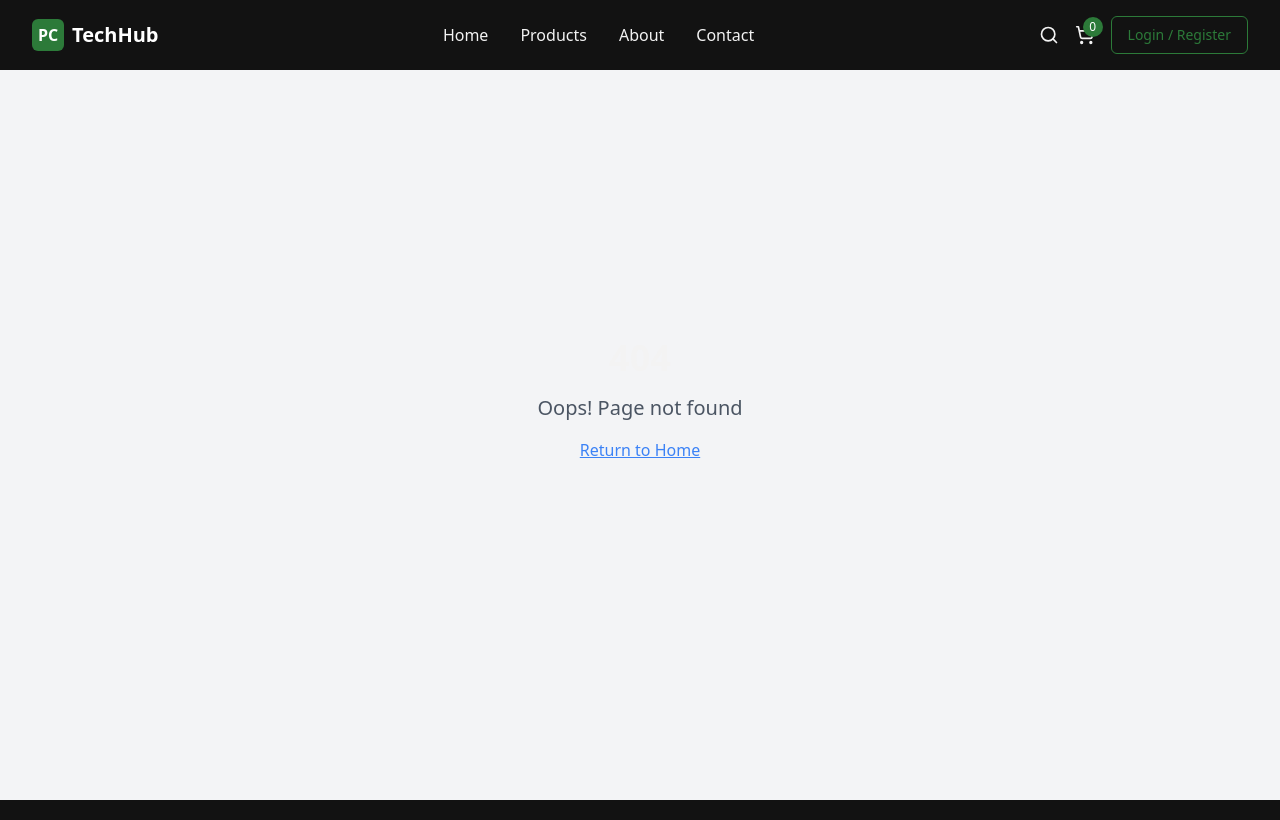
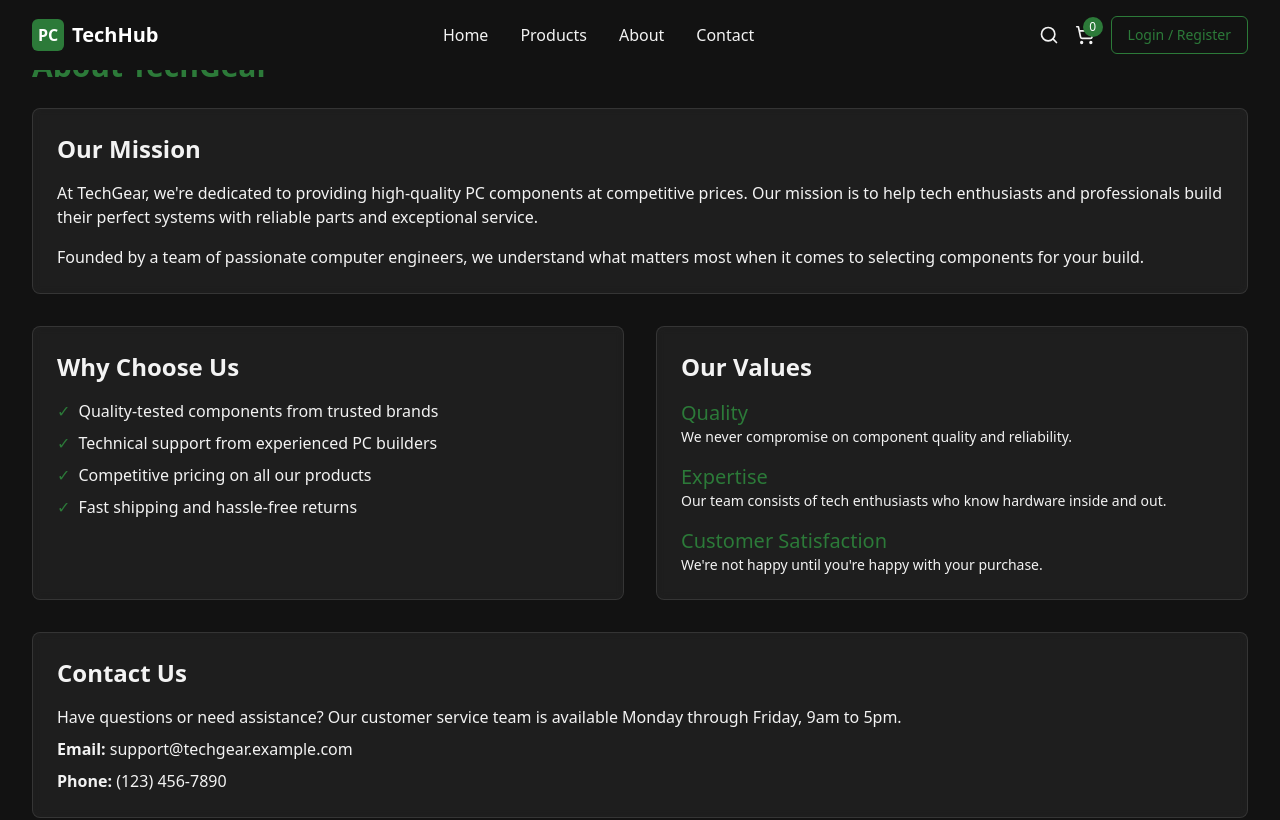
Before and after one commit to SweetArctik/evergreen-byte-market, a React (Vite) app: page /about in a window 1280 px wide. Shown: the top 820 px of the page. Built offline with nearby package versions, Linux system fonts and the light colour scheme.

Commit message:
Fix: About page
Implement the about page.

```diff
--- a/src/App.tsx
+++ b/src/App.tsx
@@ -16,6 +16,7 @@ import ProductDetailPage from "./pages/ProductDetailPage";
 import Login from "./pages/Login";
 import Register from "./pages/Register";
 import CartPage from "./pages/CartPage";
+import About from "./pages/About";
 import NotFound from "./pages/NotFound";
 
 const queryClient = new QueryClient();
@@ -38,6 +39,7 @@ const App = () => (
                 <Route path="/login" element={<Login />} />
                 <Route path="/register" element={<Register />} />
                 <Route path="/cart" element={<CartPage />} />
+                <Route path="/about" element={<About />} />
                 <Route path="*" element={<NotFound />} />
               </Routes>
             </main>
--- /dev/null
+++ b/src/pages/About.tsx
@@ -0,0 +1,80 @@
+
+import React from 'react';
+
+const About = () => {
+  return (
+    <div className="container-custom py-12">
+      <h1 className="text-3xl font-bold text-forestGreen mb-6">About TechGear</h1>
+
+      <div className="glass-card p-6 mb-8">
+        <h2 className="text-2xl font-semibold mb-4">Our Mission</h2>
+        <p className="mb-4">
+          At TechGear, we're dedicated to providing high-quality PC components at competitive prices.
+          Our mission is to help tech enthusiasts and professionals build their perfect systems with
+          reliable parts and exceptional service.
+        </p>
+        <p>
+          Founded by a team of passionate computer engineers, we understand what matters most when
+          it comes to selecting components for your build.
+        </p>
+      </div>
+
+      <div className="grid md:grid-cols-2 gap-8">
+        <div className="glass-card p-6">
+          <h2 className="text-2xl font-semibold mb-4">Why Choose Us</h2>
+          <ul className="space-y-2">
+            <li className="flex items-start">
+              <span className="text-forestGreen mr-2">✓</span>
+              <span>Quality-tested components from trusted brands</span>
+            </li>
+            <li className="flex items-start">
+              <span className="text-forestGreen mr-2">✓</span>
+              <span>Technical support from experienced PC builders</span>
+            </li>
+            <li className="flex items-start">
+              <span className="text-forestGreen mr-2">✓</span>
+              <span>Competitive pricing on all our products</span>
+            </li>
+            <li className="flex items-start">
+              <span className="text-forestGreen mr-2">✓</span>
+              <span>Fast shipping and hassle-free returns</span>
+            </li>
+          </ul>
+        </div>
+
+        <div className="glass-card p-6">
+          <h2 className="text-2xl font-semibold mb-4">Our Values</h2>
+          <div className="space-y-4">
+            <div>
+              <h3 className="text-xl font-medium text-forestGreen">Quality</h3>
+              <p className="text-sm">We never compromise on component quality and reliability.</p>
+            </div>
+            <div>
+              <h3 className="text-xl font-medium text-forestGreen">Expertise</h3>
+              <p className="text-sm">Our team consists of tech enthusiasts who know hardware inside and out.</p>
+            </div>
+            <div>
+              <h3 className="text-xl font-medium text-forestGreen">Customer Satisfaction</h3>
+              <p className="text-sm">We're not happy until you're happy with your purchase.</p>
+            </div>
+          </div>
+        </div>
+      </div>
+
+      <div className="glass-card p-6 mt-8">
+        <h2 className="text-2xl font-semibold mb-4">Contact Us</h2>
+        <p className="mb-2">
+          Have questions or need assistance? Our customer service team is available Monday through Friday, 9am to 5pm.
+        </p>
+        <p className="mb-2">
+          <strong>Email:</strong> support@techgear.example.com
+        </p>
+        <p>
+          <strong>Phone:</strong> (123) 456-7890
+        </p>
+      </div>
+    </div>
+  );
+};
+
+export default About;
```
